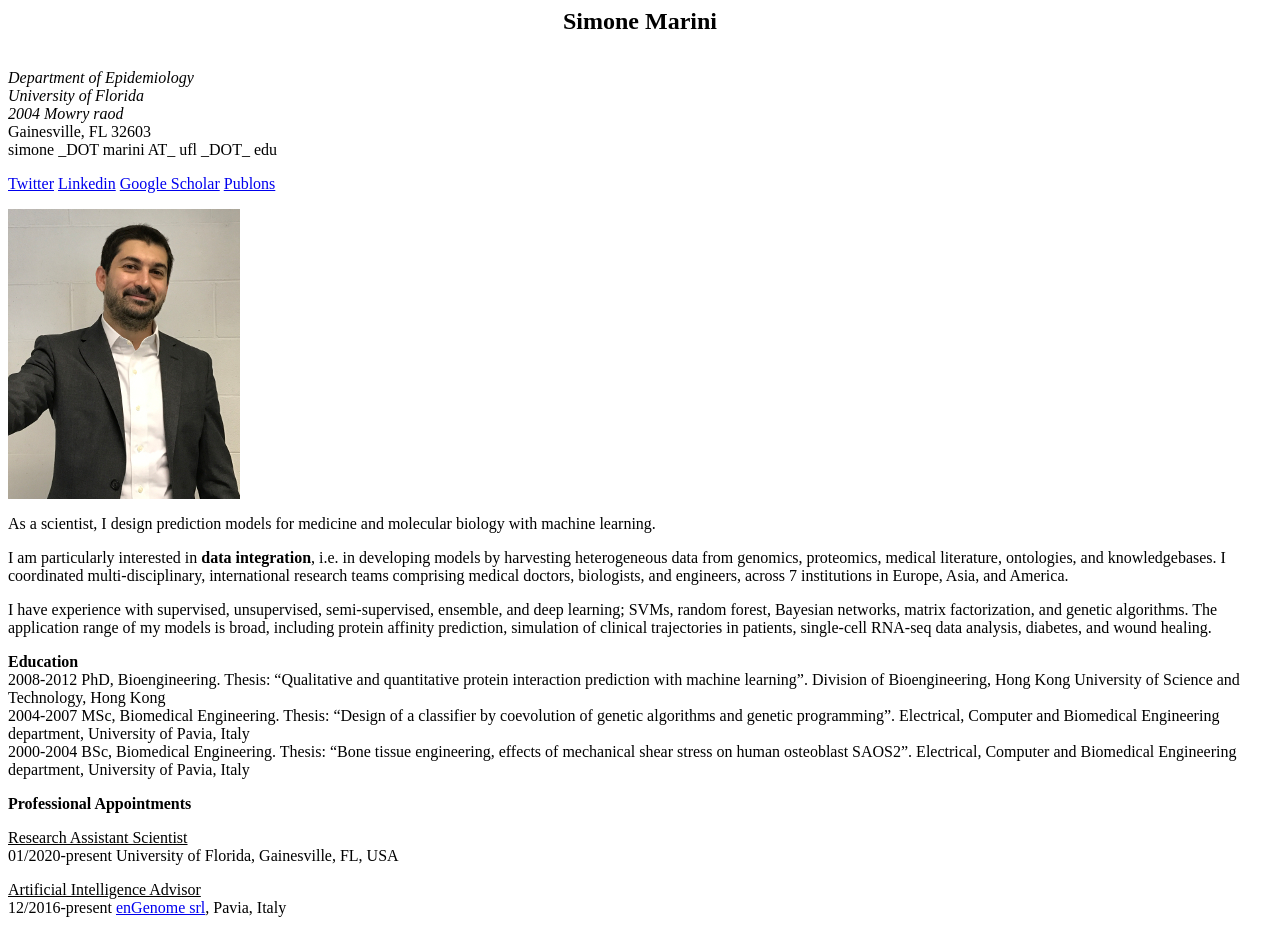
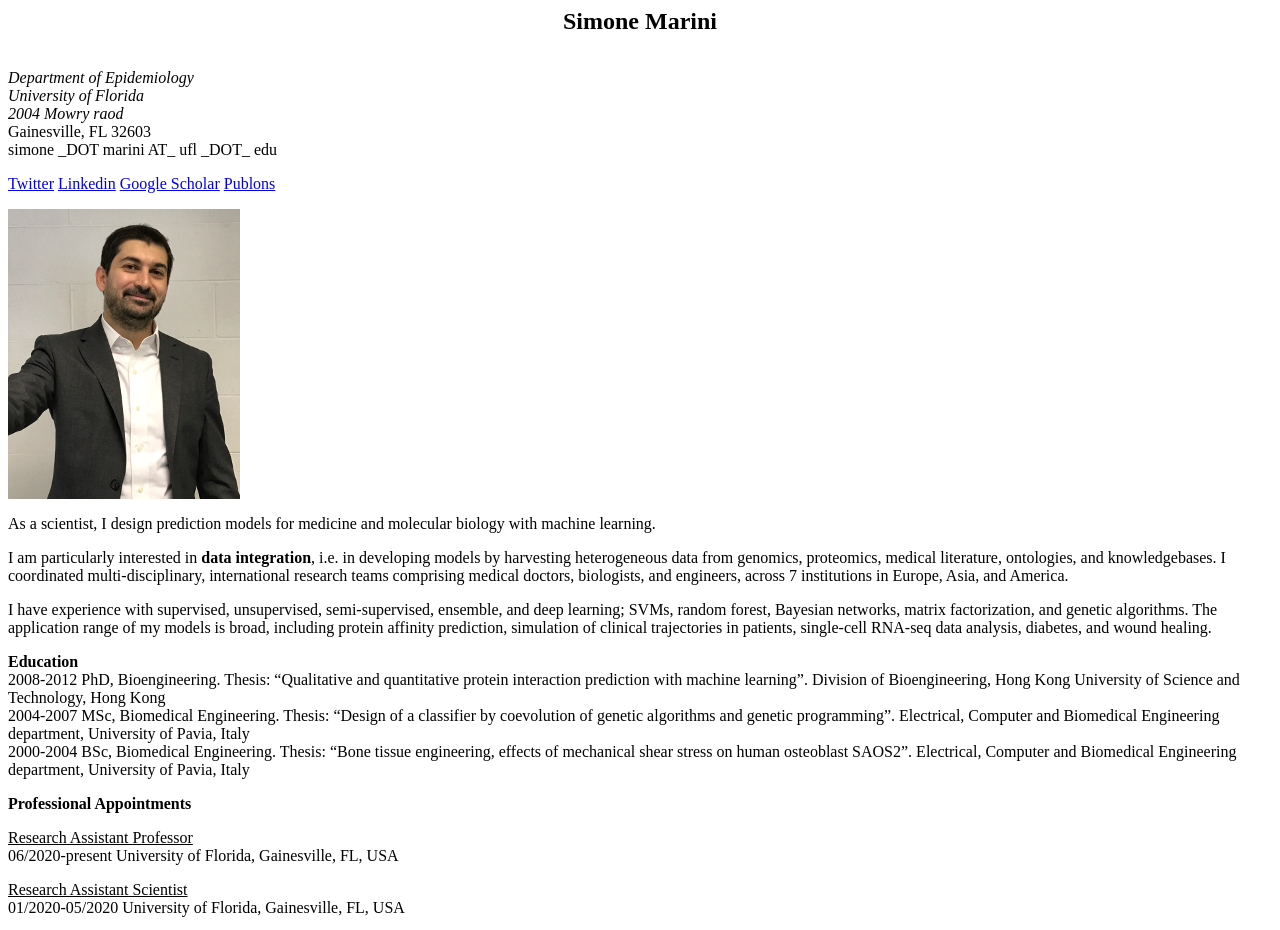
Before and after one commit to smarini/personal_website, a plain HTML site: page index.html in a window 1280 px wide. Shown: the top 930 px of the page. Drawn offline with Linux system fonts and the light colour scheme.

Commit message:
Update index.html

```diff
--- a/index.html
+++ b/index.html
@@ -17,8 +17,12 @@ simone _DOT marini AT_ ufl _DOT_ edu</p>
 <p><strong>Education</strong><br />2008-2012 PhD, Bioengineering. Thesis: &ldquo;Qualitative and quantitative protein interaction prediction with machine learning&rdquo;. Division of Bioengineering, Hong Kong University of Science and Technology, Hong Kong<br />2004-2007 MSc, Biomedical Engineering. Thesis: &ldquo;Design of a classifier by coevolution of genetic algorithms and genetic programming&rdquo;. Electrical, Computer and Biomedical Engineering department, University of Pavia, Italy<br />2000-2004 BSc, Biomedical Engineering. Thesis: &ldquo;Bone tissue engineering, effects of mechanical shear stress on human osteoblast SAOS2&rdquo;. Electrical, Computer and Biomedical Engineering department, University of Pavia, Italy</p>
 
 <p><strong>Professional Appointments</strong><br />
+
+<p><span style="text-decoration: underline;">Research Assistant Professor</span>&nbsp;<br />
+06/2020-present University of Florida, Gainesville, FL, USA<br />
+
 <p><span style="text-decoration: underline;">Research Assistant Scientist</span>&nbsp;<br />
-01/2020-present University of Florida, Gainesville, FL, USA<br />
+01/2020-05/2020 University of Florida, Gainesville, FL, USA<br />
 
 <p><span style="text-decoration: underline;">Artificial Intelligence Advisor</span><br />
 12/2016-present <a href="https://www.engenome.com/">enGenome srl</a>, Pavia, Italy</p>
```
